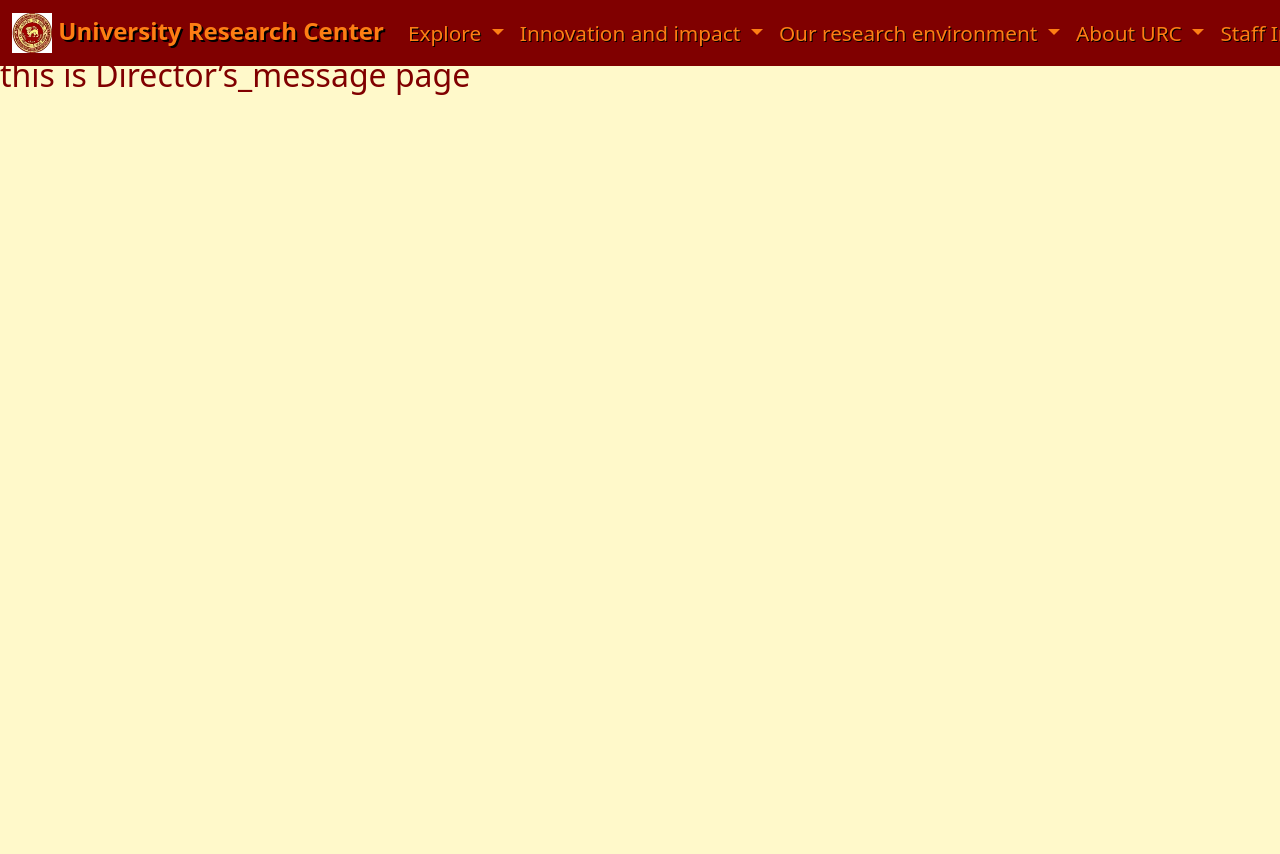
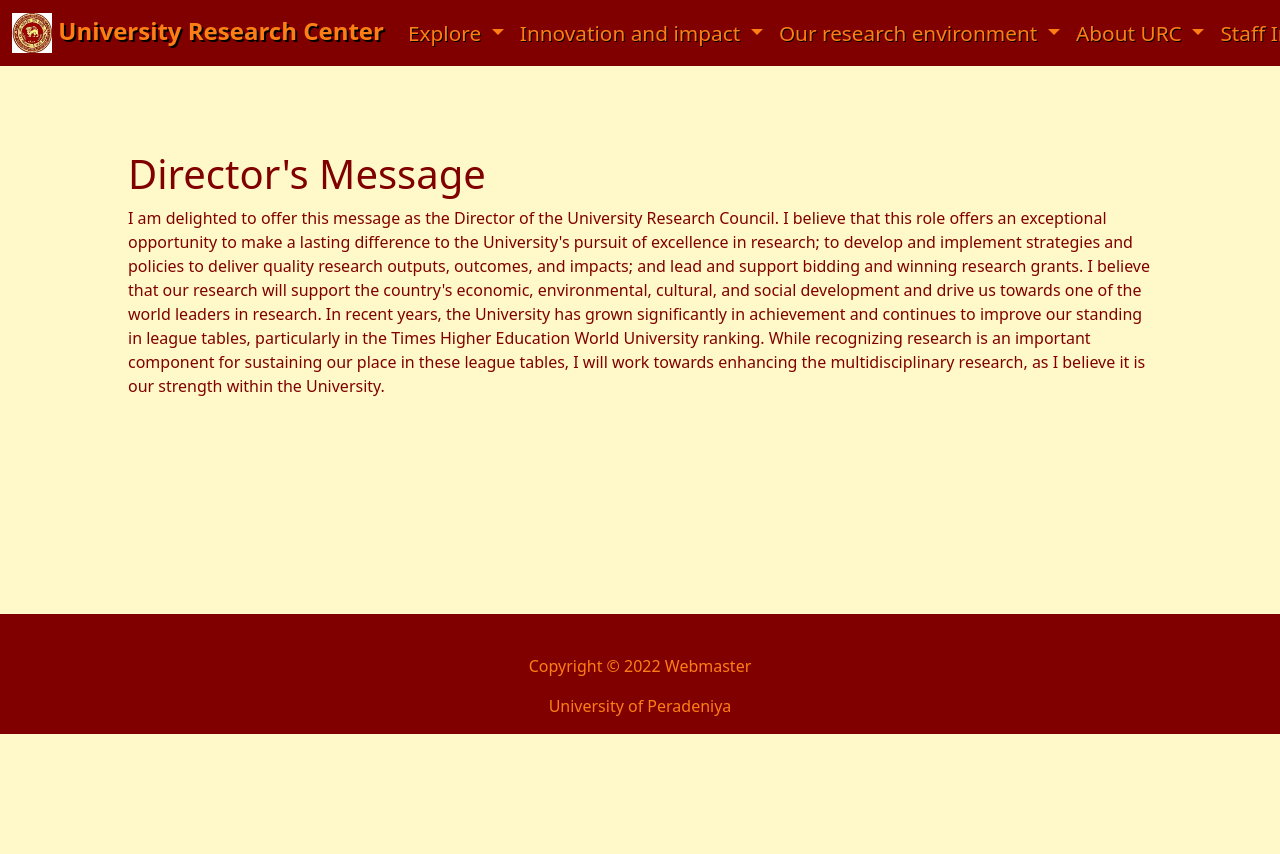
Before and after one commit to VenuraShyamal14/URC, a PHP site: the page made by sub topics/AboutURC/Directorsmessage.php in a window 1280 px wide. Shown: the top 854 px of the page. After the commit the page ends 734 px from the top, so only its background shows below. Run offline with PHP 8.4, Linux system fonts and the light colour scheme.

Commit message:
added directors msg

```diff
--- a/sub topics/AboutURC/Directorsmessage.php
+++ b/sub topics/AboutURC/Directorsmessage.php
@@ -8,7 +8,14 @@
    include('../../navbar.html');
     ?>
 
-    <h2>this is Director’s_message page</h2>
+<section class="top bottom">
+        <h1>
+            Director's Message
+        </h1>
+        <p>
+        I am delighted to offer this message as the Director of the University Research Council. I believe that this role offers an exceptional opportunity to make a lasting difference to the University's pursuit of excellence in research; to develop and implement strategies and policies to deliver quality research outputs, outcomes, and impacts; and lead and support bidding and winning research grants. I believe that our research will support the country's economic, environmental, cultural, and social development and drive us towards one of the world leaders in research. In recent years, the University has grown significantly in achievement and continues to improve our standing in league tables, particularly in the Times Higher Education World University ranking. While recognizing research is an important component for sustaining our place in these league tables, I will work towards enhancing the multidisciplinary research, as I believe it is our strength within the University.
+        </p>
+    </section>
 
 <!--footer-->
 <?php
```
